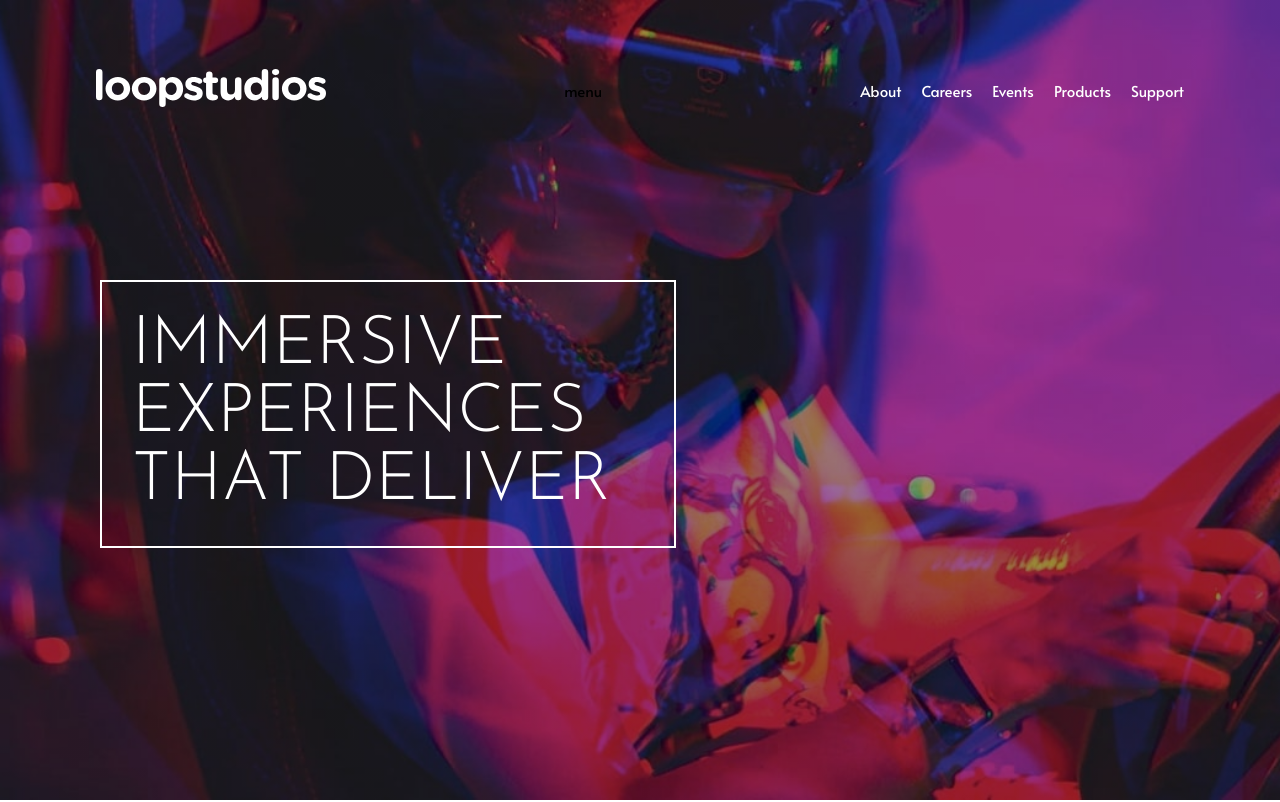
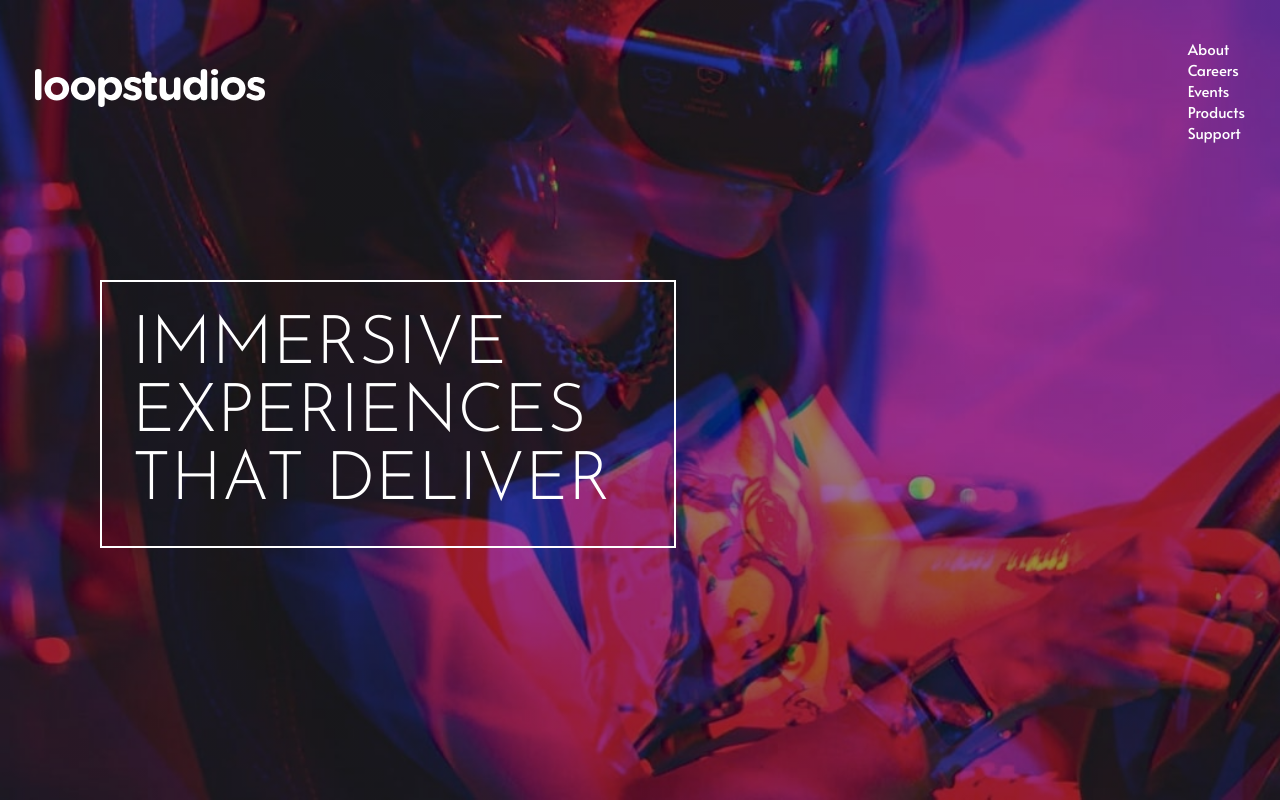
Before and after one commit to DevTataBot/landingpage, a React (Create React App) app: page / in a window 1280 px wide. Shown: the top 802 px of the page. Built offline with nearby package versions, Linux system fonts and the light colour scheme.

Commit message:
btn menu

```diff
--- /dev/null
+++ b/src/Components/Hamburger.jsx
@@ -0,0 +1,26 @@
+import React, {useState} from 'react'
+import '../style/Hamburger.css'
+import close from '../images/icon-close.svg'
+import hamburger from '../images/icon-hamburger.svg'
+
+const Hamburger = ({ open, handleclick }) => {
+
+    const icons = {close, hamburger}
+    const [btnMenu, setBtnMenu] = useState(icons.hamburger)
+
+    const closeImage = () => {
+        if(btnMenu === icons.hamburger){
+            setBtnMenu(icons.close)
+        }else{
+            setBtnMenu(icons.hamburger)
+        }
+    }
+
+    return (
+        <button onClick={handleclick} onClickCapture={closeImage} className= {"hamburger"}>
+            <img src={btnMenu} alt="menu icon"/>
+        </button>
+    )
+}
+
+export default Hamburger
--- a/src/Components/Header.jsx
+++ b/src/Components/Header.jsx
@@ -1,8 +1,16 @@
-import React from 'react';
+import React, {useState} from 'react';
 import logo from '../images/logo.svg'
 import '../style/Header.css'
+import Hamburger from './Hamburger';
+import Navbar from './Navbar';
 
 const Header = () => {
+
+    const [open, setOpen] = useState(false)
+
+    const handleclick = () => {
+        setOpen(!open)
+    }
 
     return(
         <React.Fragment>
@@ -11,14 +19,8 @@ const Header = () => {
                     <figure className="header__figure">
                         <img src={logo} alt="Logo"/>
                     </figure>
-                    <div className="hamburger">menu</div>
-                    <ul className="header__menu">
-                        <li className="header__menu-item">About</li>
-                        <li className="header__menu-item">Careers</li>
-                        <li className="header__menu-item">Events</li>
-                        <li className="header__menu-item">Products</li>
-                        <li className="header__menu-item">Support</li>
-                    </ul>
+                    <Hamburger handleclick={handleclick}/>
+                    <Navbar open={open}/>
                 </div>
                 <div className="header__description">
                     <h2>Immersive experiences that deliver</h2>
--- /dev/null
+++ b/src/Components/Navbar.jsx
@@ -0,0 +1,16 @@
+import React from 'react'
+import '../style/Navbar.css'
+
+const Navbar = ( { open } ) => {
+    return(
+        <ul className={open ? "menu" : "oculto"} open={open}>
+            <li className="menu-item">About</li>
+            <li className="menu-item">Careers</li>
+            <li className="menu-item">Events</li>
+            <li className="menu-item">Products</li>
+            <li className="menu-item">Support</li>
+        </ul>
+    )
+}
+
+export default Navbar
--- /dev/null
+++ b/src/style/Hamburger.css
@@ -0,0 +1,18 @@
+.hamburger{
+    display: none;
+    background-color: transparent;
+    border: none;
+}
+
+@media screen and (max-width:910px){
+    .oculto{
+        display: none;
+    }
+    .hamburger{
+        display: flex;
+
+    }
+    .close{
+        display: flex;
+    }
+}
--- a/src/style/Header.css
+++ b/src/style/Header.css
@@ -1,30 +1,26 @@
 .header{
     height: 100vh;
+    width: auto;
     background: linear-gradient(to right, rgba(0, 0, 0, 0.4), rgba(0, 0, 0, 0.4) ), url(../images/desktop/image-hero.jpg);
     background-repeat: no-repeat;
     background-position: center;
     background-size: cover;
 }
 .header__navbar{
-    z-index: 1;
-    width: 85%;
+    position: relative;
+    padding: 0 35px;
+    width: 100%;
     height: 180px;
+    top: 0;
+    background-color: transparent;
     margin: 0 auto;
     display: flex;
     justify-content: space-between;
     align-items: center;
+    z-index: 10;
 }
 .header__figure img{
     width: 230px;
-}
-.header__menu{
-    display: flex;
-}
-.header__menu-item{
-    margin-left: 20px;
-    color: var(--white);
-    font-weight: lighter;
-    font-size: 1rem;
 }
 .header__description{
     height: auto;
@@ -36,9 +32,7 @@
     text-align: left;
     padding: 30px;
 }
-.hamgurger{
-    display: none;
-}
+
 .header__description h2{
     font-size: 4.5rem;
     color: var(--white);
@@ -60,12 +54,6 @@
     .header__figure img{
         width: 150px;
     }
-    .header__menu{
-        display: none;
-    }
-    .hamgurger{
-        display: flex;
-    }
     .header__description{
         width: 75%;
         margin: 100px auto;
--- /dev/null
+++ b/src/style/Navbar.css
@@ -0,0 +1,42 @@
+.menu{
+    display: flex;
+    flex-direction: row;
+}
+.menu-item{
+    margin-left: 20px;
+    color: var(--white);
+    font-weight: lighter;
+    font-size: 1rem;
+}
+
+@media screen and (max-width:910px){
+    .oculto{
+        display: none;
+        transform: translateX(100%);
+        -webkit-transform: translateX(100%);
+    }
+    .menu{
+        position: absolute;
+        width: 100%;
+        top:0;
+        left: 0;
+        height: 100vh;
+        padding-top: 40px;
+        justify-content: space-evenly;
+        flex-direction: column;
+        background-color: var(--black);
+        transform: translateX(0);
+        -webkit-transform: translateX(0);
+        transition: transform .5s ease-in;
+        z-index: -10;
+    }
+    .menu-item{
+        font-family: 'Josefin Sans';
+        font-weight: lighter;
+        text-transform: uppercase;
+
+    }
+    .menu-item li{
+        color: white;
+    }
+}
```
